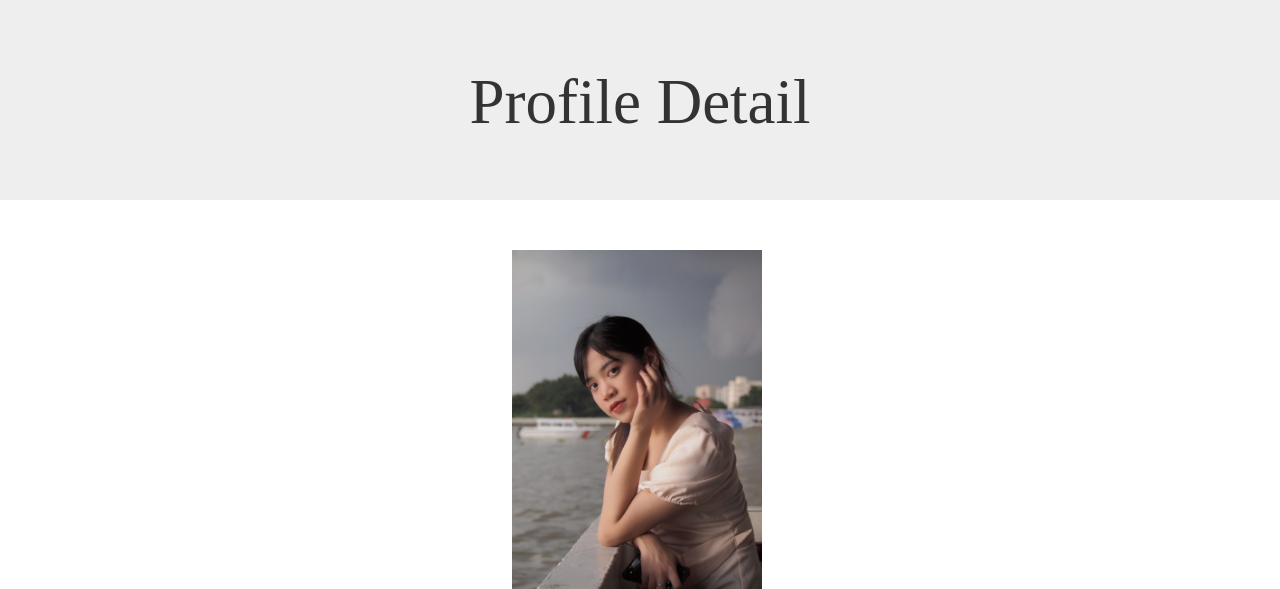
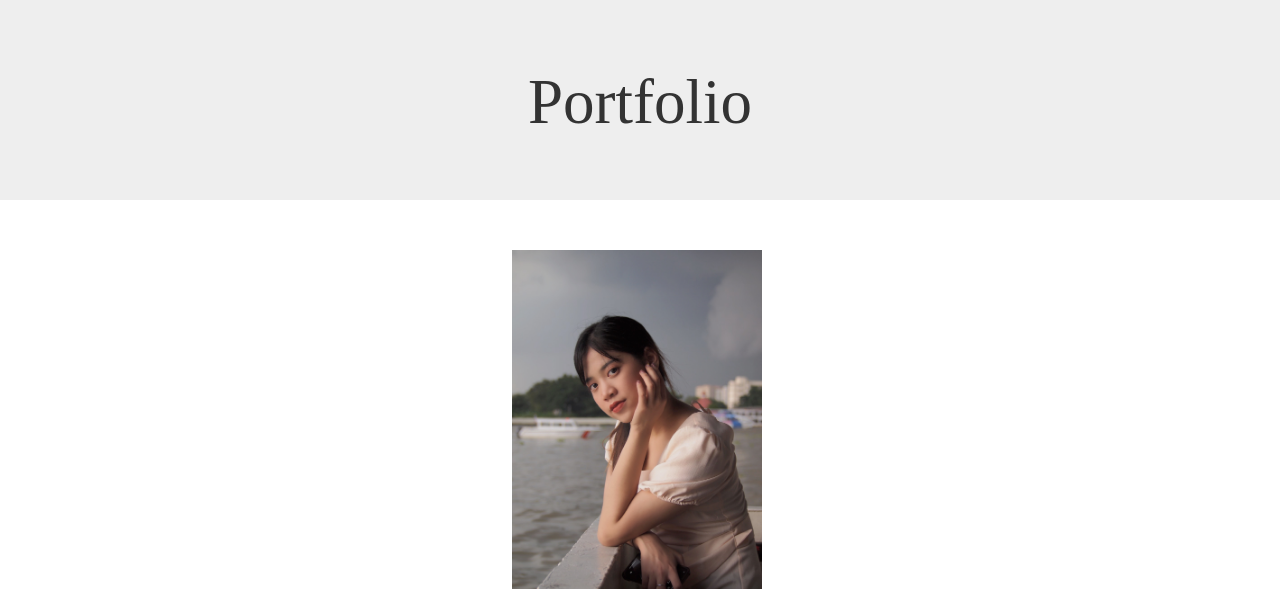
Before and after one commit to JirawadeeSampusri/Resume, a Django app: page / in a window 1280 px wide. Shown: the top 589 px of the page. Run offline with Django 3.2, Linux system fonts and the light colour scheme; some libraries are stand-ins or nearby versions.

Commit message:
change text

```diff
--- a/polls/templates/profile.html
+++ b/polls/templates/profile.html
@@ -16,7 +16,7 @@
 <body>
     <div>
         <div class="jumbotron text-center">
-            <h1>Profile Detail</h1>
+            <h1>Portfolio</h1>
             <p></p>
         </div>
         <br>
```
